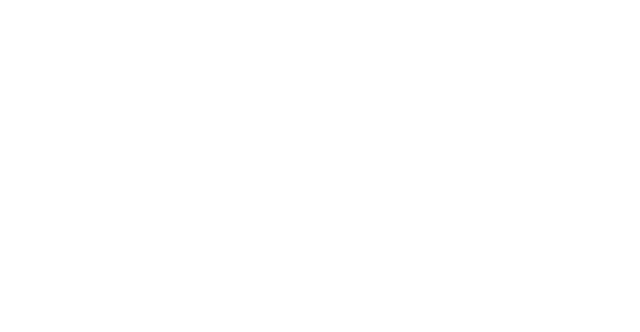
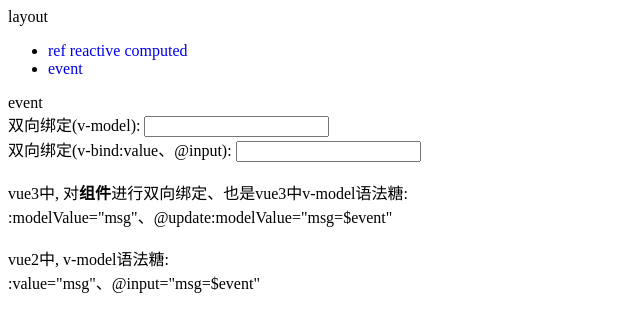
Before and after one commit to ethanlamm/vue3-ts-basic-usage, a Vue app: page /event in a window 1280 px wide. Before the commit this address had no page. Shown: the top 332 px of the page, without its empty margins (0-640 px from the left). Built offline with nearby package versions, Linux system fonts and the light colour scheme.

Commit message:
event参数类型

```diff
--- a/src/components/Layout.vue
+++ b/src/components/Layout.vue
@@ -5,6 +5,9 @@
             <ul>
                 <li>
                     <RouterLink to="/">ref reactive computed</RouterLink>
+                </li>
+                <li>
+                    <RouterLink to="/event">event</RouterLink>
                 </li>
             </ul>
         </nav>
--- a/src/router/index.ts
+++ b/src/router/index.ts
@@ -14,7 +14,12 @@
           path: '/',
           name: 'responsive',
           component: () => import('@/views/Responsive.vue')
-        }
+        },
+        {
+          path: '/event',
+          name: 'event',
+          component: () => import('@/views/Event.vue')
+        },
       ]
     }
   ]
--- /dev/null
+++ b/src/views/Event.vue
@@ -0,0 +1,36 @@
+<template>
+    <div>
+        <div>event</div>
+        <div>双向绑定(v-model): <input type="text" v-model="value1" @input="inputHandler1"></div>
+        <div>双向绑定(v-bind:value、@input):
+            <input type="text" :value="value2" @input="inputHandler2">
+        </div>
+        <br />
+        <div>vue3中, 对<b>组件</b>进行双向绑定、也是vue3中v-model语法糖:</div>
+        <div>:modelValue="msg"、@update:modelValue="msg=$event"</div>
+        <br />
+        <div>vue2中, v-model语法糖:</div>
+        <div>:value="msg"、@input="msg=$event"</div>
+    </div>
+</template>
+
+<script setup lang="ts">
+import { ref } from 'vue'
+const value1 = ref()
+const value2 = ref()
+
+const inputHandler1 = () => {
+    console.log(value1.value);
+}
+
+// `e` 隐式地标注为 `any` 类型，需要显式地为事件处理函数的参数标注类型
+const inputHandler2 = (e: Event) => {
+    // 注意❗：e.target 可能为null，需要显示强制转换为 HTMLElement
+    console.log((e.target as HTMLInputElement).value)
+    value2.value = (e.target as HTMLInputElement).value
+}
+</script>
+
+<style scoped>
+
+</style>
```
